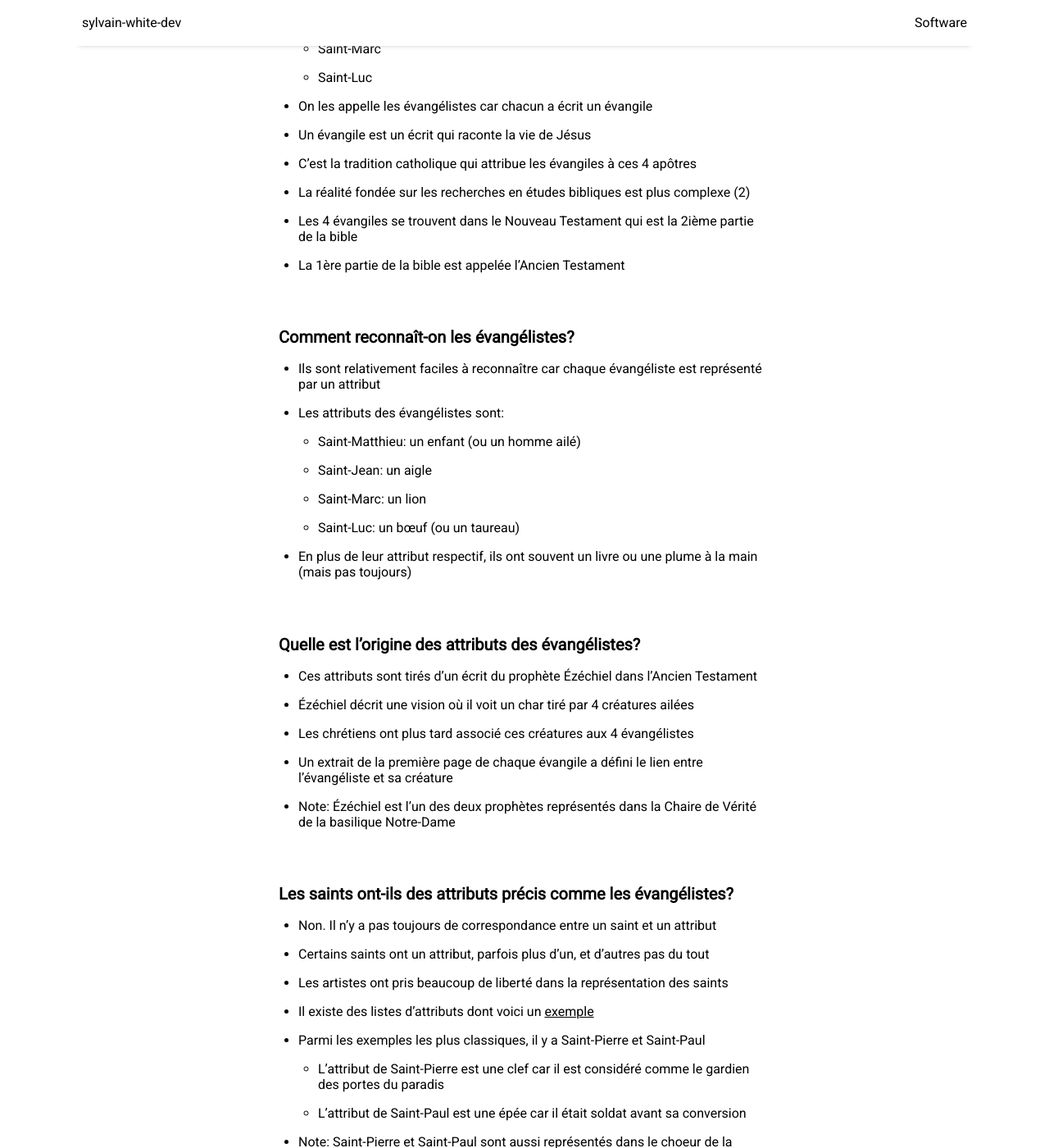
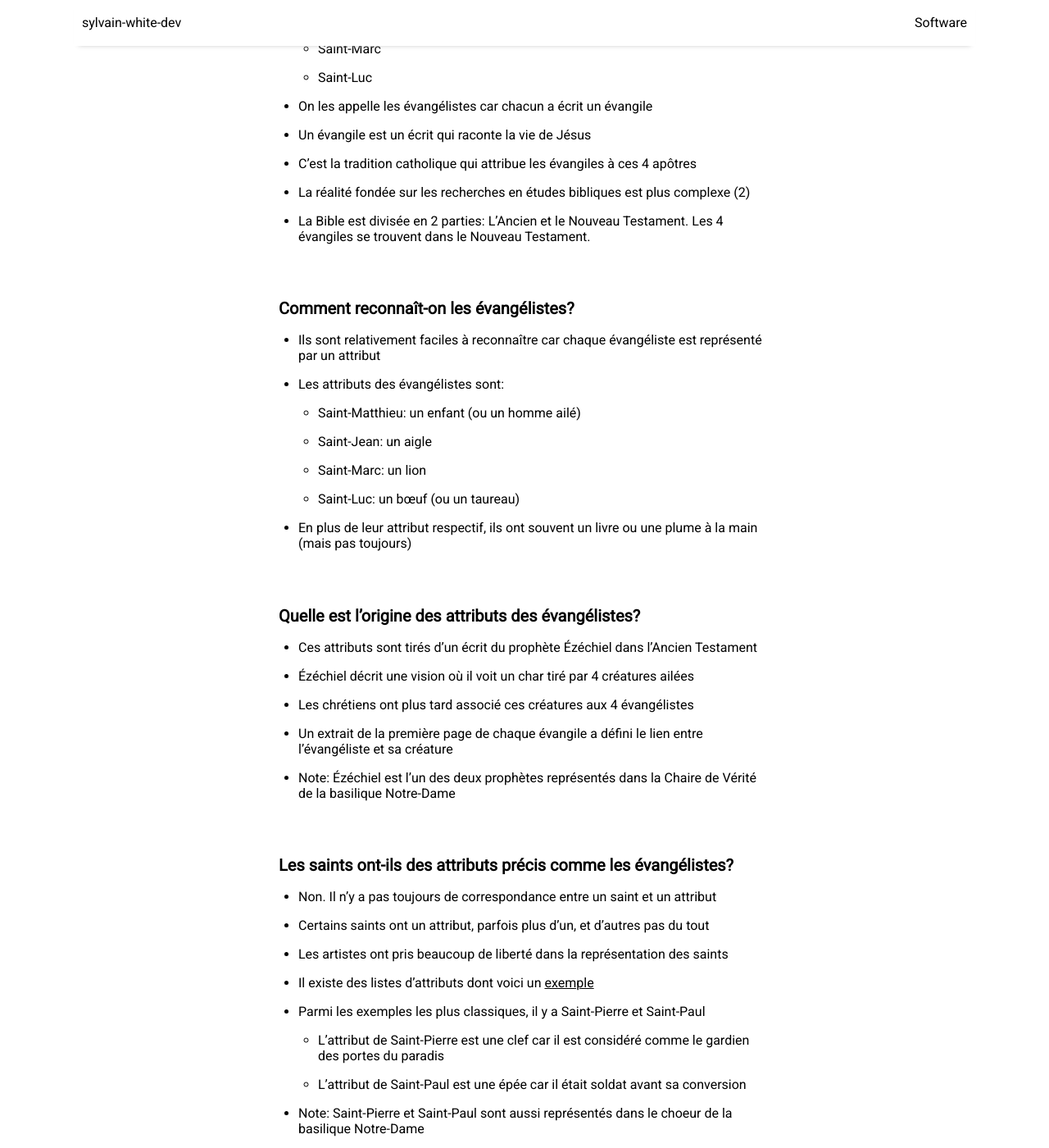
Before and after one commit to sylvainwhite/sylvain-white-dev, a Jekyll site: the page built from _posts/2023-10-21-Les4Évangélistes.md, in a window 1280 px wide and 1400 px high, scrolled down 1053 px. Shown: the whole window at 82% size. Built offline with Jekyll 4.4.1, drawn with Linux system fonts in a browser that asks for light colours; nearby versions of some CDN libraries; some of the changed text lies outside the part shown.

Commit message:
Fix post Les 4 Évangélistes

```diff
--- a/_posts/2023-10-21-Les4Évangélistes.md
+++ b/_posts/2023-10-21-Les4Évangélistes.md
@@ -29,8 +29,7 @@ image: Les4Évangélistes.jpg
 * Un évangile est un écrit qui raconte la vie de Jésus
 * C'est la tradition catholique qui attribue les évangiles à ces 4 apôtres
 * La réalité fondée sur les recherches en études bibliques est plus complexe (2)
-* Les 4 évangiles se trouvent dans le Nouveau Testament qui est la 2ième partie de la bible
-* La 1ère partie de la bible est appelée l’Ancien Testament
+* La Bible est divisée en 2 parties: L'Ancien et le Nouveau Testament. Les 4 évangiles se trouvent dans le Nouveau Testament.
 
 <br/>
 ### Comment reconnaît-on les évangélistes?
```
Also changed, not shown: other parts of _posts/2023-10-21-Les4Évangélistes.md (+2 -2 lines).
